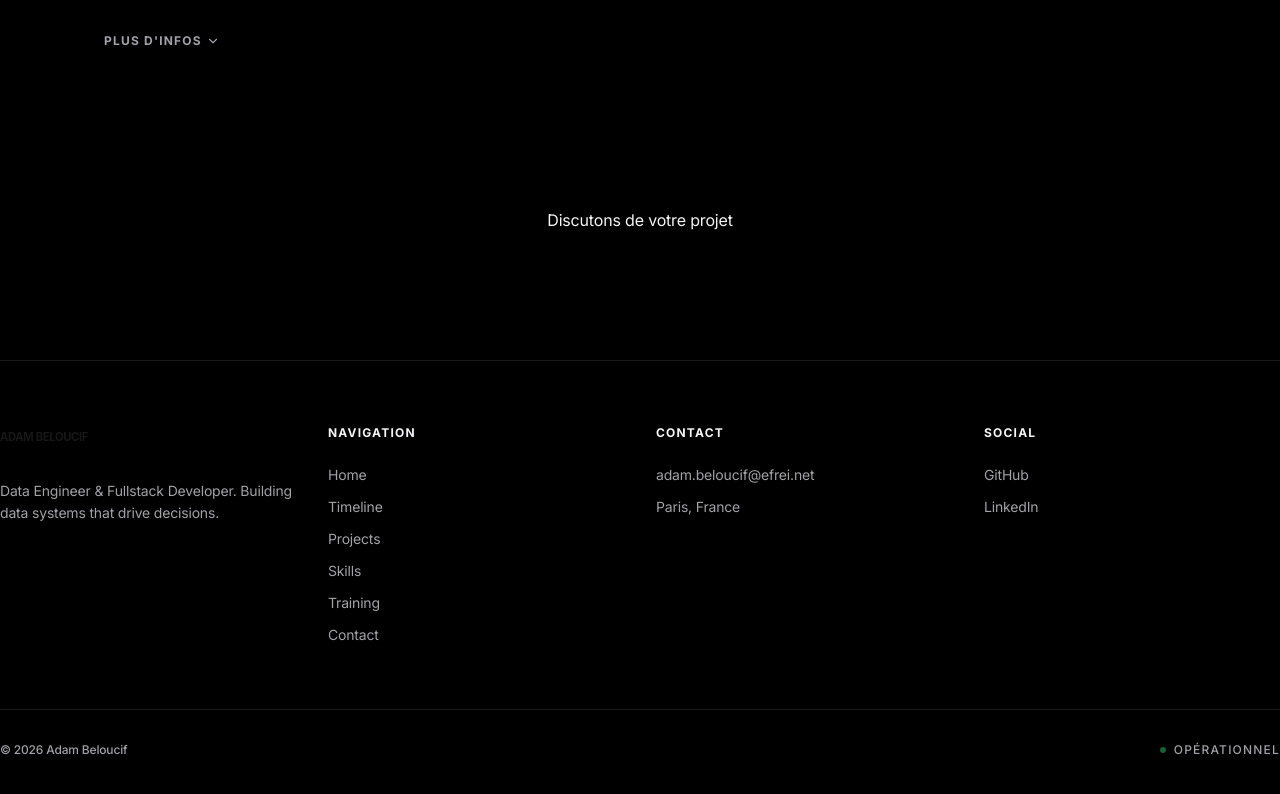
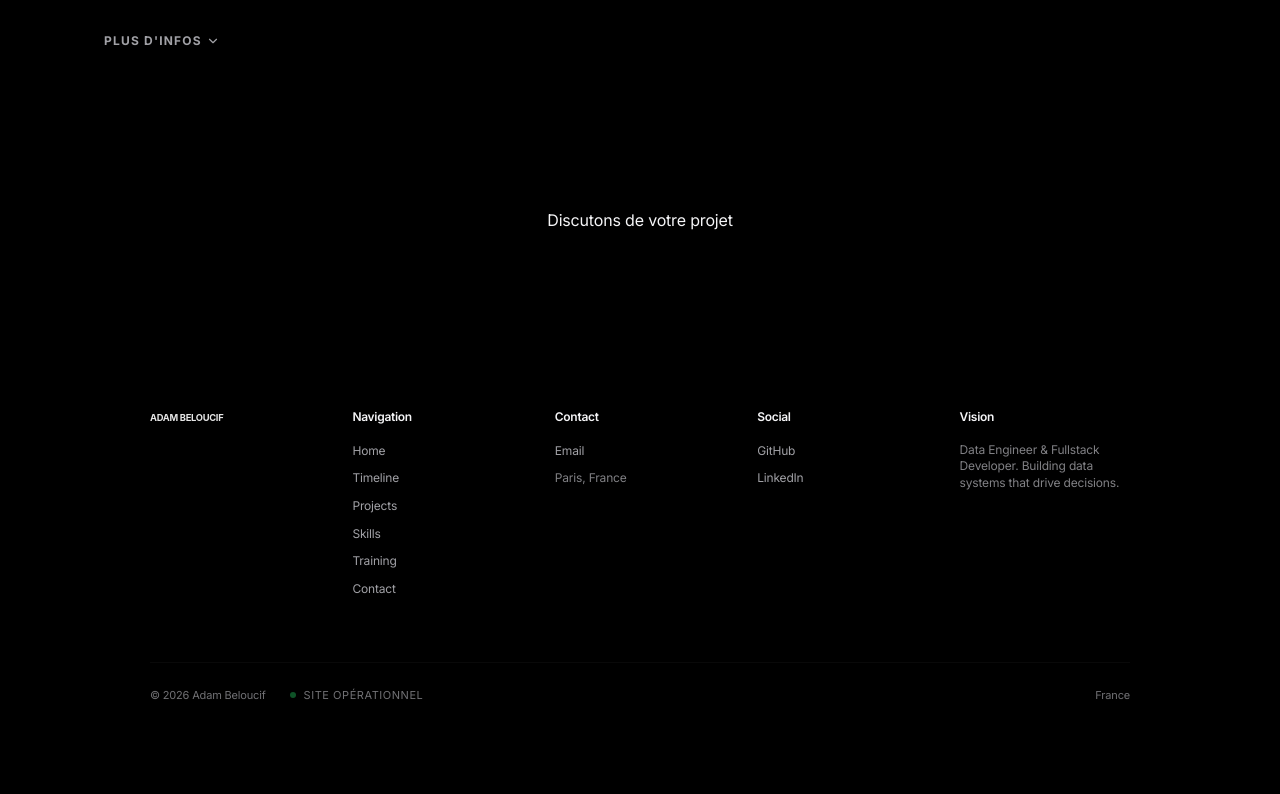
Before and after one commit to Adam-Blf/portfolio-adam, a Next.js app: page /timeline in a window 1280 px wide. Shown: the part 7899-8693 px from the top of the page. After the commit the page ends 8666 px from the top, so only its background shows below. Built offline with nearby package versions, Linux system fonts and the light colour scheme.

Commit message:
feat: surgical 1:1 Apple UI/UX alignment (colors, spacing, footer, nav)

```diff
--- a/src/app/globals.css
+++ b/src/app/globals.css
@@ -8,8 +8,10 @@
     --color-background: #ffffff;
     --color-text: #1d1d1f;
     --color-primary: #1d1d1f;
-    --color-secondary: #86868b;
-    --color-cta: #0066cc;
+    --color-secondary: #6e6e73;
+    /* Official Apple secondary text */
+    --color-cta: #0071e3;
+    /* Official Apple Blue */
     --color-surface: #f5f5f7;
 
     --shadow-sm: 0 2px 4px rgba(0, 0, 0, 0.05);
@@ -17,7 +19,8 @@
     --shadow-lg: 0 12px 24px rgba(0, 0, 0, 0.12);
     --shadow-xl: 0 20px 40px rgba(0, 0, 0, 0.15);
 
-    --nav-height: 48px;
+    --nav-height: 44px;
+    /* Official Apple nav height */
   }
 
   .dark {
@@ -88,7 +91,7 @@
   .btn-apple-primary {
     background-color: var(--color-cta);
     color: #ffffff;
-    padding: 10px 20px;
+    padding: 11px 21px;
     border-radius: 980px;
     /* Official pill shape */
     font-weight: 500;
@@ -171,10 +174,14 @@
 
 @layer utilities {
   .text-apple-hero {
-    font-size: clamp(40px, 10vw, 80px);
-    line-height: 1.05;
-    font-weight: 700;
-    letter-spacing: -0.025em;
+    font-size: clamp(40px, 10vw, 56px);
+    /* Precise 56px desktop limit */
+    line-height: 1.07143;
+    /* Official line-height ratio */
+    font-weight: 600;
+    /* Official Semi-bold */
+    letter-spacing: -0.015em;
+    /* Precision tracking */
   }
 
   .text-apple-headline {
--- a/src/components/layout/Footer.tsx
+++ b/src/components/layout/Footer.tsx
@@ -19,35 +19,31 @@ export default function Footer() {
   ]
 
   return (
-    <footer className="bg-background border-t border-black/5 dark:border-white/10 py-16">
-      <div className="container-wide">
-        <div className="grid grid-cols-1 md:grid-cols-4 gap-12 md:gap-8 mb-16">
-
-          {/* Brand Column */}
-          <div className="col-span-1 md:col-span-1">
-            <Link href="/" className="inline-block mb-6 opacity-80 hover:opacity-100 transition-opacity">
+    <footer className="bg-surface dark:bg-black/40 pt-12 pb-16">
+      <div className="container-apple">
+        <div className="grid grid-cols-2 md:grid-cols-4 lg:grid-cols-5 gap-y-10 gap-x-8 mb-16">
+          {/* Logo Section */}
+          <div className="col-span-2 md:col-span-4 lg:col-span-1 border-b md:border-b-0 border-black/5 dark:border-white/5 pb-8 md:pb-0 mb-4 md:mb-0">
+            <Link href="/" className="inline-block opacity-90 hover:opacity-100 transition-opacity logo-apple">
               <Image
                 src="/logo-adam.svg"
                 alt="Adam Beloucif"
-                width={28}
-                height={28}
-                className="h-6 w-auto"
+                width={24}
+                height={24}
+                className="h-5 w-auto"
               />
             </Link>
-            <p className="text-secondary text-sm leading-relaxed">
-              {t('footer.tagline')}
-            </p>
           </div>
 
-          {/* Navigation Column */}
-          <div>
-            <h4 className="text-primary text-xs font-bold uppercase tracking-widest mb-6">Navigation</h4>
-            <nav className="flex flex-col gap-3">
+          {/* Navigation */}
+          <div className="flex flex-col gap-4">
+            <h4 className="text-primary text-[12px] font-semibold tracking-tight">Navigation</h4>
+            <nav className="flex flex-col gap-2.5">
               {navItems.map((item) => (
                 <Link
                   key={item.href}
                   href={item.href}
-                  className="text-secondary hover:text-primary text-sm transition-colors"
+                  className="text-secondary hover:text-primary text-[12px] transition-colors font-normal"
                 >
                   {t(`nav.${item.key}`)}
                 </Link>
@@ -55,21 +51,21 @@ export default function Footer() {
             </nav>
           </div>
 
-          {/* Contact Column */}
-          <div>
-            <h4 className="text-primary text-xs font-bold uppercase tracking-widest mb-6">Contact</h4>
-            <div className="flex flex-col gap-3 text-sm text-secondary">
+          {/* Contact */}
+          <div className="flex flex-col gap-4">
+            <h4 className="text-primary text-[12px] font-semibold tracking-tight">Contact</h4>
+            <div className="flex flex-col gap-2.5 text-[12px] text-secondary font-normal">
               <a href={`mailto:${personalInfo.email}`} className="hover:text-primary transition-colors">
-                {personalInfo.email}
+                Email
               </a>
-              <span>Paris, France</span>
+              <span className="opacity-80">Paris, France</span>
             </div>
           </div>
 
-          {/* Social Column */}
-          <div>
-            <h4 className="text-primary text-xs font-bold uppercase tracking-widest mb-6">Social</h4>
-            <div className="flex flex-col gap-3 text-sm text-secondary">
+          {/* Social */}
+          <div className="flex flex-col gap-4">
+            <h4 className="text-primary text-[12px] font-semibold tracking-tight">Social</h4>
+            <div className="flex flex-col gap-2.5 text-[12px] text-secondary font-normal">
               <a href={personalInfo.github} target="_blank" rel="noopener noreferrer" className="hover:text-primary transition-colors">
                 GitHub
               </a>
@@ -78,16 +74,29 @@ export default function Footer() {
               </a>
             </div>
           </div>
+
+          {/* Tagline for larger screens */}
+          <div className="hidden lg:flex flex-col gap-4">
+            <h4 className="text-primary text-[12px] font-semibold tracking-tight">Vision</h4>
+            <p className="text-secondary text-[12px] leading-snug font-normal opacity-80">
+              {t('footer.tagline')}
+            </p>
+          </div>
         </div>
 
         {/* Bottom Bar */}
-        <div className="pt-8 border-t border-black/5 dark:border-white/10 flex flex-col md:flex-row justify-between items-center gap-4 text-xs text-secondary font-medium">
-          <p>
-            {t('footer.copyright', { year: currentYear })}
-          </p>
-          <div className="flex items-center gap-2">
-            <span className="w-1.5 h-1.5 rounded-full bg-green-500 animate-pulse"></span>
-            <span className="uppercase tracking-widest">Opérationnel</span>
+        <div className="pt-6 border-t border-black/5 dark:border-white/5 flex flex-col md:flex-row justify-between items-center gap-6 text-[11px] text-secondary font-normal opacity-70">
+          <div className="flex flex-col md:flex-row items-center gap-4 md:gap-6">
+            <p>
+              {t('footer.copyright', { year: currentYear })}
+            </p>
+            <div className="flex items-center gap-2">
+              <span className="w-1.5 h-1.5 rounded-full bg-green-500/60"></span>
+              <span className="uppercase tracking-wider">Site Opérationnel</span>
+            </div>
+          </div>
+          <div className="flex items-center gap-4">
+            <span className="hover:text-primary cursor-default">France</span>
           </div>
         </div>
       </div>
--- a/src/components/sections/MinimalProHero.tsx
+++ b/src/components/sections/MinimalProHero.tsx
@@ -24,15 +24,15 @@ export default function MinimalProHero() {
             </div>
           </div>
 
-          <h1 className="text-apple-hero mb-6 tracking-tight">
+          <h1 className="text-apple-hero mt-1 tracking-tight">
             ADAM BELOUCIF
           </h1>
 
-          <p className="text-2xl md:text-3xl font-medium text-secondary max-w-3xl mx-auto mb-12">
+          <p className="text-2xl md:text-3xl font-medium text-secondary max-w-3xl mx-auto mt-[6px] mb-0">
             {t('hero.role')}
           </p>
 
-          <div className="flex flex-col sm:flex-row gap-6 justify-center items-center">
+          <div className="flex flex-col sm:flex-row gap-6 justify-center items-center mt-[19px]">
             <Link href="/projects" className="btn-apple-primary">
               {t('hero.exploreProjects')}
             </Link>
```
